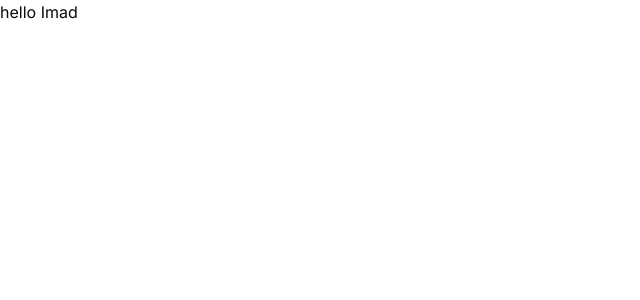
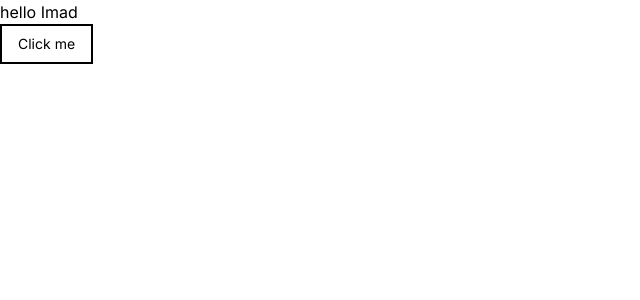
Before and after one commit to Imadnajam/Frida, a Next.js app: page / in a window 1280 px wide. Shown: the top 300 px of the page, without its empty margins (0-640 px from the left). Built offline with nearby package versions, Linux system fonts and the light colour scheme.

Commit message:
work with  neobrutalism-styled

```diff
--- a/app/globals.css
+++ b/app/globals.css
@@ -3,80 +3,42 @@
 @tailwind utilities;
 
 :root {
-  --foreground-rgb: 0, 0, 0;
-  --background-start-rgb: 214, 219, 220;
-  --background-end-rgb: 255, 255, 255;
+  --main: #88aaee;
+  --overlay: rgba(0, 0, 0, 0.8);
+  /* background color overlay for alert dialogs, modals, etc. */
+
+  --bg: #dfe5f2;
+  --bw: #fff;
+  /* white and secondary black e.g. utility class variant would be: bg-[#fff] dark:bg-[#212121] */
+  --blank: #000;
+  /* blank black and white */
+  --border: #000;
+  --text: #000;
+  --mtext: #000;
+  /* text that is placed on background with main color e.g. text color of default button */
+  --ring: #000;
+  --ring-offset: #fff;
+
+  --border-radius: 5px;
+  --box-shadow-x: 4px;
+  --box-shadow-y: 4px;
+  --reverse-box-shadow-x: -4px;
+  --reverse-box-shadow-y: -4px;
+  --base-font-weight: 500;
+  --heading-font-weight: 700;
+
+  --shadow: var(--box-shadow-x) var(--box-shadow-y) 0px 0px var(--border);
 }
 
-@media (prefers-color-scheme: dark) {
-  :root {
-    --foreground-rgb: 255, 255, 255;
-    --background-start-rgb: 0, 0, 0;
-    --background-end-rgb: 0, 0, 0;
-  }
+.dark {
+  --bg: #272933;
+  --bw: #212121;
+  --blank: #fff;
+  --border: #000;
+  --text: #e6e6e6;
+  --mtext: #000;
+  --ring: #fff;
+  --ring-offset: #000;
+
+  --shadow: var(--box-shadow-x) var(--box-shadow-y) 0px 0px var(--border);
 }
-
-@layer base {
-  :root {
-    --background: 0 0% 100%;
-    --foreground: 0 0% 3.9%;
-    --card: 0 0% 100%;
-    --card-foreground: 0 0% 3.9%;
-    --popover: 0 0% 100%;
-    --popover-foreground: 0 0% 3.9%;
-    --primary: 0 0% 9%;
-    --primary-foreground: 0 0% 98%;
-    --secondary: 0 0% 96.1%;
-    --secondary-foreground: 0 0% 9%;
-    --muted: 0 0% 96.1%;
-    --muted-foreground: 0 0% 45.1%;
-    --accent: 0 0% 96.1%;
-    --accent-foreground: 0 0% 9%;
-    --destructive: 0 84.2% 60.2%;
-    --destructive-foreground: 0 0% 98%;
-    --border: 0 0% 89.8%;
-    --input: 0 0% 89.8%;
-    --ring: 0 0% 3.9%;
-    --chart-1: 12 76% 61%;
-    --chart-2: 173 58% 39%;
-    --chart-3: 197 37% 24%;
-    --chart-4: 43 74% 66%;
-    --chart-5: 27 87% 67%;
-    --radius: 0.5rem;
-  }
-  .dark {
-    --background: 0 0% 3.9%;
-    --foreground: 0 0% 98%;
-    --card: 0 0% 3.9%;
-    --card-foreground: 0 0% 98%;
-    --popover: 0 0% 3.9%;
-    --popover-foreground: 0 0% 98%;
-    --primary: 0 0% 98%;
-    --primary-foreground: 0 0% 9%;
-    --secondary: 0 0% 14.9%;
-    --secondary-foreground: 0 0% 98%;
-    --muted: 0 0% 14.9%;
-    --muted-foreground: 0 0% 63.9%;
-    --accent: 0 0% 14.9%;
-    --accent-foreground: 0 0% 98%;
-    --destructive: 0 62.8% 30.6%;
-    --destructive-foreground: 0 0% 98%;
-    --border: 0 0% 14.9%;
-    --input: 0 0% 14.9%;
-    --ring: 0 0% 83.1%;
-    --chart-1: 220 70% 50%;
-    --chart-2: 160 60% 45%;
-    --chart-3: 30 80% 55%;
-    --chart-4: 280 65% 60%;
-    --chart-5: 340 75% 55%;
-  }
-}
-
-@layer base {
-  * {
-    @apply border-border;
-  }
-  body {
-    @apply bg-background text-foreground;
-  }
-}
--- a/app/page.tsx
+++ b/app/page.tsx
@@ -1,10 +1,10 @@
-import Image from "next/image";
-import Link from "next/link";
 
+import { Button } from "@/components/ui/button";
 export default function Home() {
   return (
     <div>
       <h1>hello Imad</h1>
+      <Button variant="default">Click me</Button>
    </div>
   );
 }
--- /dev/null
+++ b/components/ui/button.tsx
@@ -0,0 +1,55 @@
+import { Slot } from "@radix-ui/react-slot"
+import { cva, type VariantProps } from "class-variance-authority"
+
+import * as React from "react"
+
+import { cn } from "@/lib/utils"
+
+const buttonVariants = cva(
+  "inline-flex items-center justify-center whitespace-nowrap rounded-base text-sm font-base ring-offset-white transition-all gap-2 [&_svg]:pointer-events-none [&_svg]:size-4 [&_svg]:shrink-0 focus-visible:outline-none focus-visible:ring-2 focus-visible:ring-black focus-visible:ring-offset-2 disabled:pointer-events-none disabled:opacity-50",
+  {
+    variants: {
+      variant: {
+        default:
+          "text-mtext bg-main border-2 border-border shadow-shadow hover:translate-x-boxShadowX hover:translate-y-boxShadowY hover:shadow-none",
+        noShadow: "text-mtext bg-main border-2 border-border",
+        neutral:
+          "bg-bw text-text border-2 border-border shadow-shadow hover:translate-x-boxShadowX hover:translate-y-boxShadowY hover:shadow-none",
+        reverse:
+          "text-mtext bg-main border-2 border-border hover:translate-x-reverseBoxShadowX hover:translate-y-reverseBoxShadowY hover:shadow-shadow",
+      },
+      size: {
+        default: "h-10 px-4 py-2",
+        sm: "h-9 px-3",
+        lg: "h-11 px-8",
+        icon: "h-10 w-10",
+      },
+    },
+    defaultVariants: {
+      variant: "default",
+      size: "default",
+    },
+  },
+)
+
+export interface ButtonProps
+  extends React.ButtonHTMLAttributes<HTMLButtonElement>,
+    VariantProps<typeof buttonVariants> {
+  asChild?: boolean
+}
+
+const Button = React.forwardRef<HTMLButtonElement, ButtonProps>(
+  ({ className, variant, size, asChild = false, ...props }, ref) => {
+    const Comp = asChild ? Slot : "button"
+    return (
+      <Comp
+        className={cn(buttonVariants({ variant, size, className }))}
+        ref={ref}
+        {...props}
+      />
+    )
+  },
+)
+Button.displayName = "Button"
+
+export { Button, buttonVariants }
--- a/package.json
+++ b/package.json
@@ -11,6 +11,7 @@
     "lint": "next lint"
   },
   "dependencies": {
+    "@radix-ui/react-slot": "^1.1.2",
     "@types/node": "22.5.5",
     "@types/react": "18.3.8",
     "@types/react-dom": "18.3.0",
```
Also changed, not shown: 1 other file (tests, documents, lock files or other folders).
